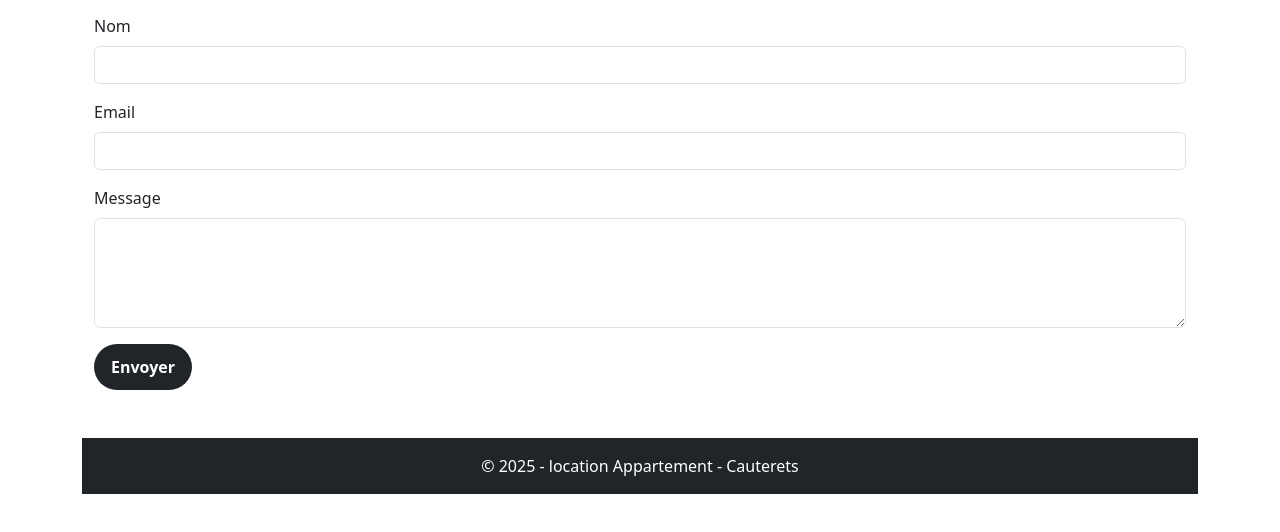
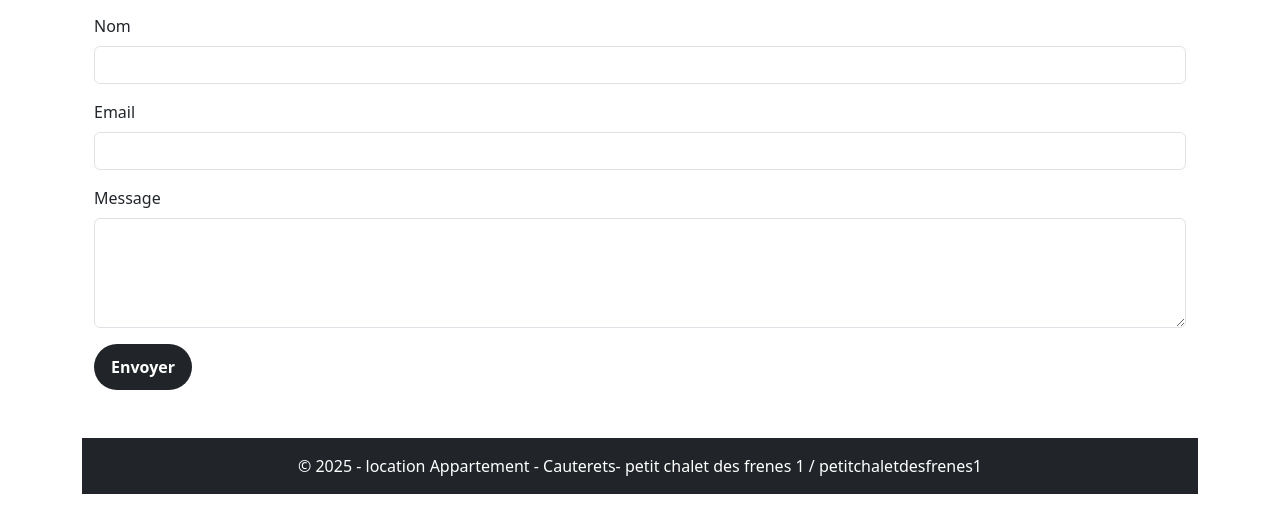
Before and after one commit to LocationCauterets/petitchaletdesfrenes1, a plain HTML site: page index.html in a window 1280 px wide. Shown: the part 2674-3206 px from the top of the page. Drawn offline with nearby package versions, Linux system fonts and the light colour scheme.

Commit message:
Update index.html

```diff
--- a/index.html
+++ b/index.html
@@ -5,7 +5,7 @@
   <meta charset="UTF-8">
   <meta name="viewport" content="width=device-width, initial-scale=1">
   <title> Le petit chalet des frênes 1 - Cauterets </title>
-	<meta name="description" content="site de location cauterets pour appartement petit chalet frenes 1 / petitchaletfrenes1 ">
+	<meta name="description" content="site de location cauterets pour appartement petit chalet des frenes 1 / petitchaletdesfrenes1 ">
   <!-- Bootstrap CSS -->
   <link href="https://cdn.jsdelivr.net/npm/bootstrap@5.3.2/dist/css/bootstrap.min.css" rel="stylesheet">
   <!-- Icônes Bootstrap -->
@@ -323,7 +323,7 @@ l'accès aux télécabine se fait facilement à pied ou via des navettes<br>
 
   <!-- Pied de page -->
   <footer class="bg-dark text-white text-center p-3">
-    &copy; 2025 - location Appartement - Cauterets
+    &copy; 2025 - location Appartement - Cauterets- petit chalet des frenes 1 / petitchaletdesfrenes1
   </footer>
 
   <!-- Bootstrap JS -->
```
